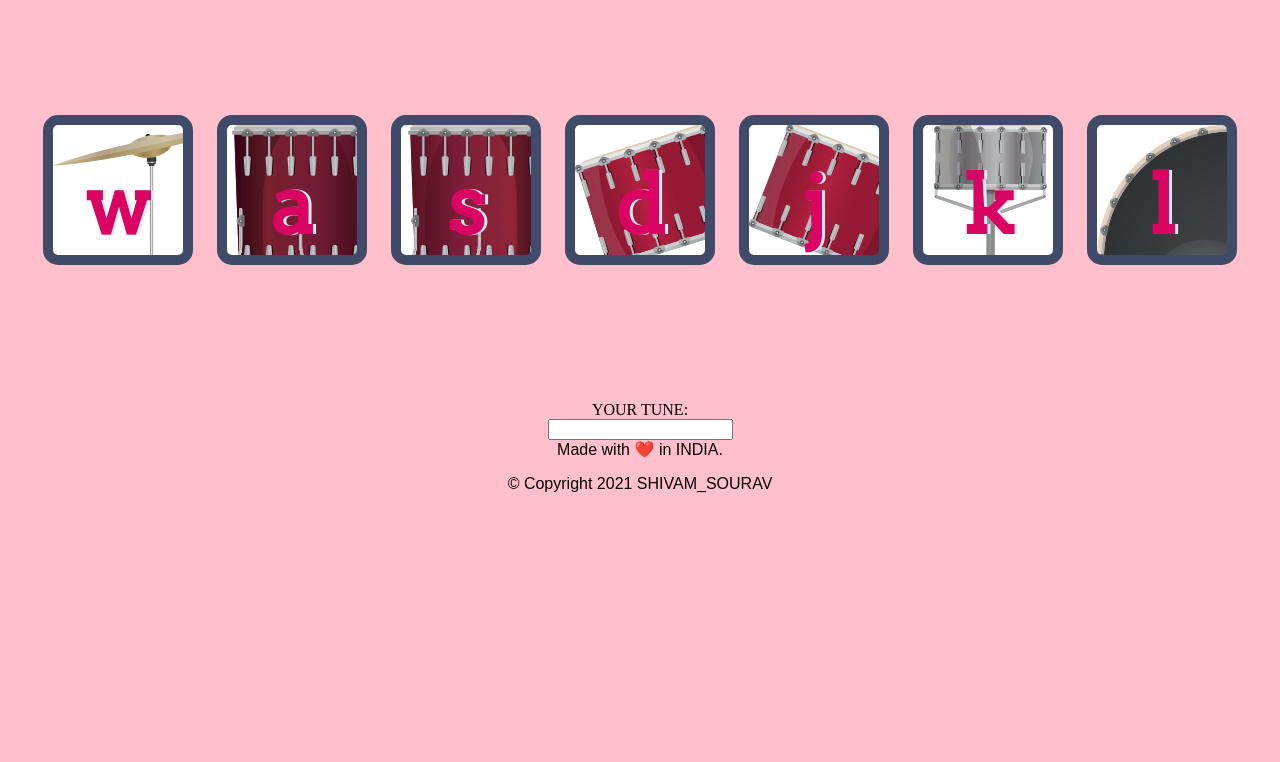
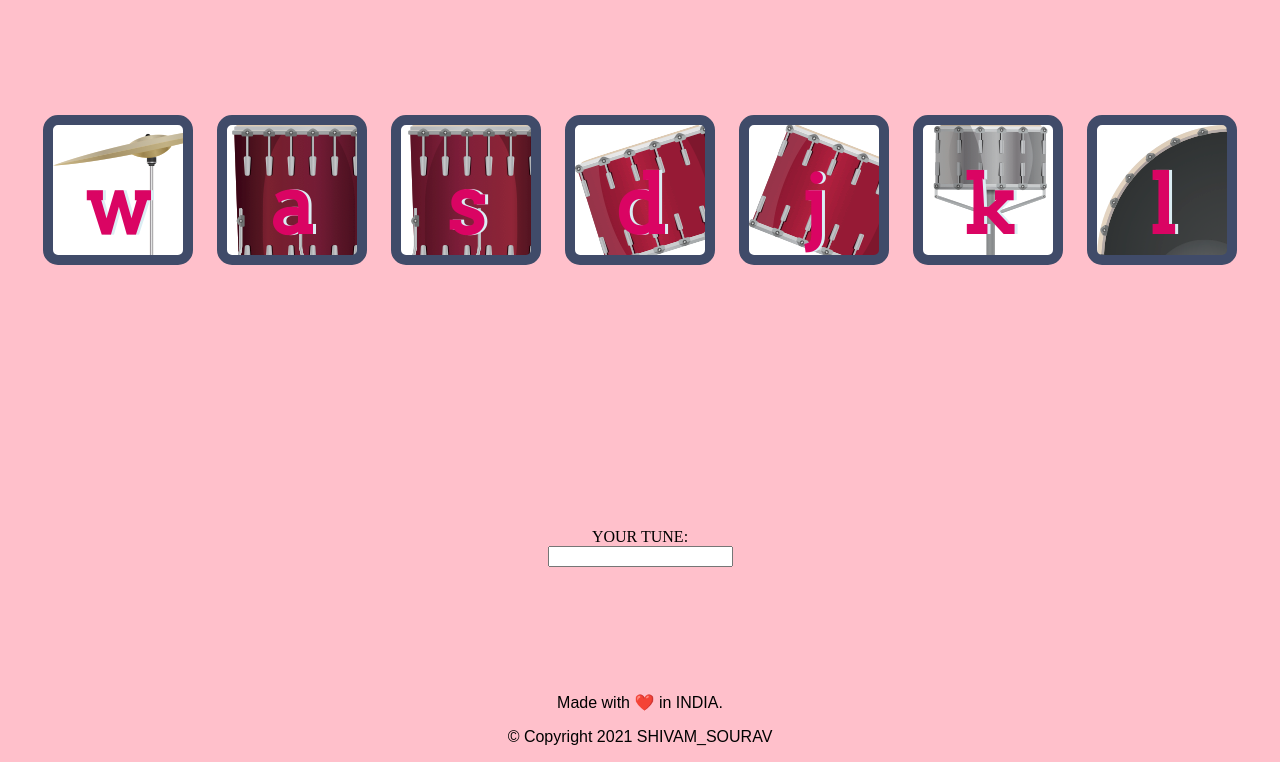
Before and after one commit to shivamsourav/instrument, a plain HTML site: page index.html in a window 1280 px wide. Shown: the part 174-936 px from the top of the page. Before the commit the page ends 800 px from the top, so only its background shows below. Drawn offline with Linux system fonts and the light colour scheme.

Commit message:
Update styles.css

```diff
--- a/styles.css
+++ b/styles.css
@@ -10,7 +10,9 @@ h1 {
   text-shadow: 3px 0 #DA0463;
 
 }
-
+.tune{
+  padding: 10% 7%;
+}
 footer {
   color: black;
   font-family: sans-serif;
```
